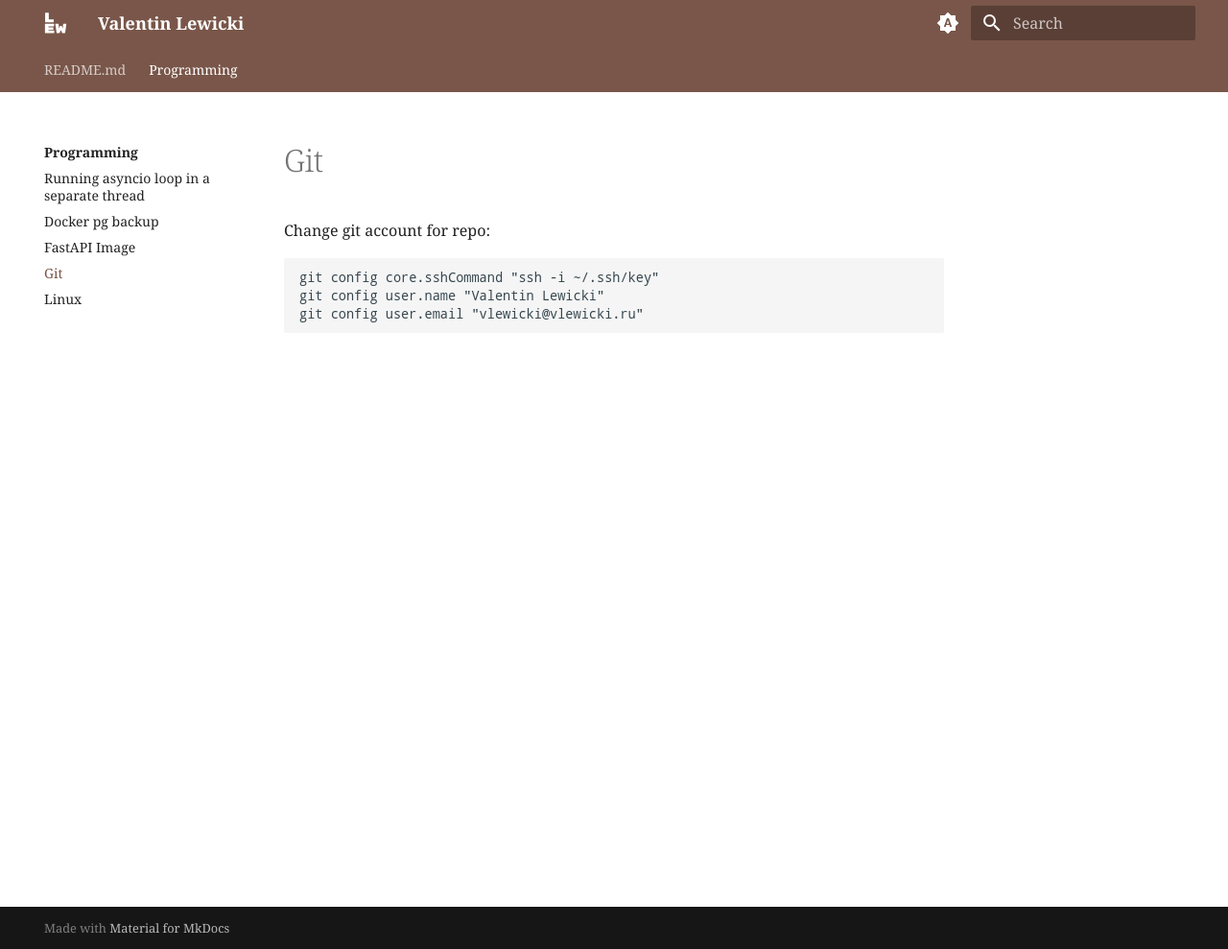
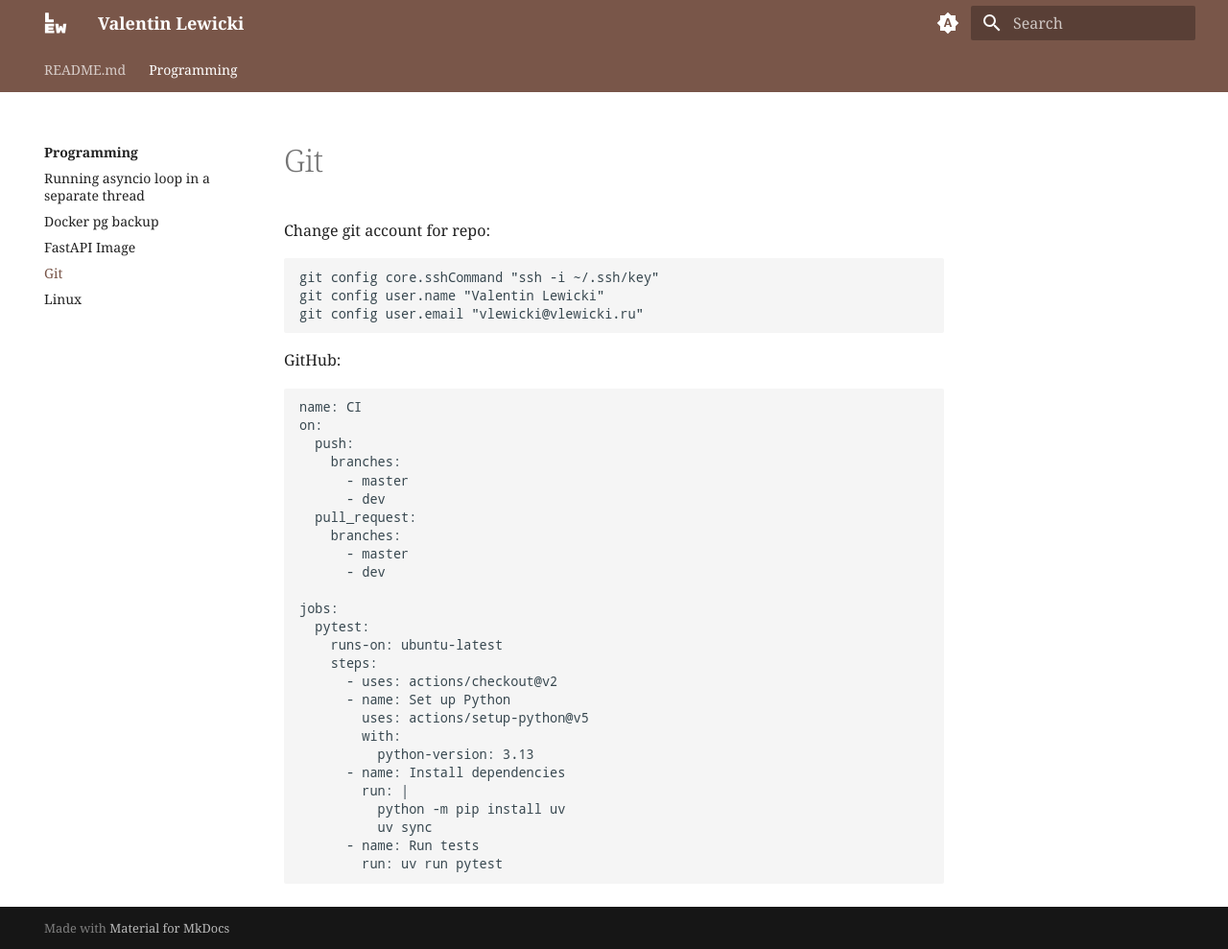
Before and after one commit to vlewicki/vlewicki.github.io, an MkDocs documentation site: the page built from docs/programming/git.md, in a window 1280 px wide and 989 px high. Shown: the whole window at 96% size. Built offline with MkDocs 1.6.1 and Material for MkDocs 9.7.7, drawn with Linux system fonts in a browser that asks for light colours; some web fonts are replaced.

Commit message:
git mardown fix

````diff
--- a/docs/programming/git.md
+++ b/docs/programming/git.md
@@ -4,3 +4,33 @@ git config core.sshCommand "ssh -i ~/.ssh/key"
 git config user.name "Valentin Lewicki"
 git config user.email "vlewicki@vlewicki.ru"
 ```
+
+GitHub:
+```
+name: CI
+on:
+  push:
+    branches:
+      - master
+      - dev
+  pull_request:
+    branches:
+      - master
+      - dev
+
+jobs:
+  pytest:
+    runs-on: ubuntu-latest
+    steps:
+      - uses: actions/checkout@v2
+      - name: Set up Python
+        uses: actions/setup-python@v5
+        with:
+          python-version: 3.13
+      - name: Install dependencies
+        run: |
+          python -m pip install uv
+          uv sync
+      - name: Run tests
+        run: uv run pytest
+```
````
